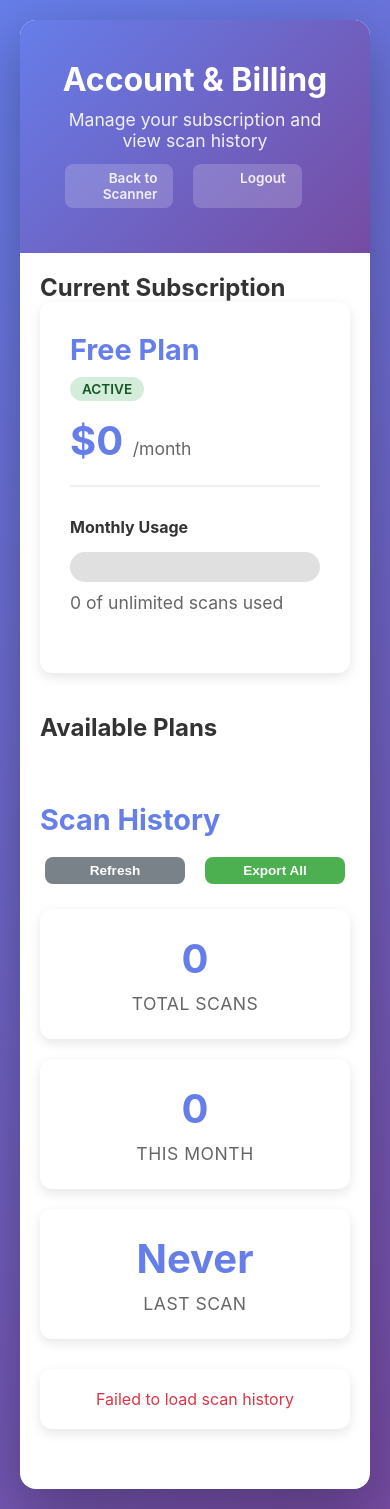
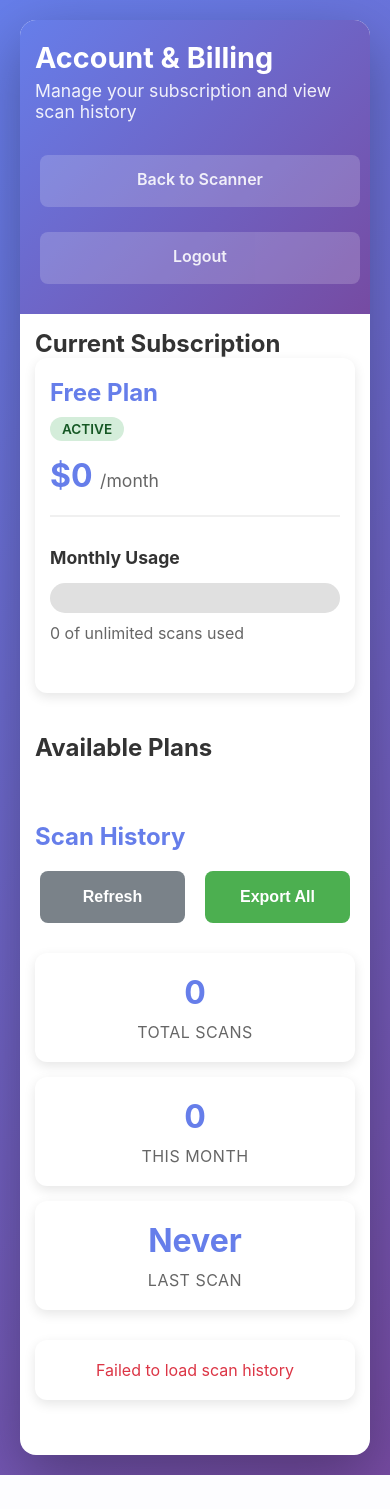
Before and after one commit to coramo123/mail-scanner, a Flask app: template templates/account.html in a window 390 px wide. After the commit the page ends 1475 px from the top, so only its background shows below. Run offline with Flask 3, Linux system fonts and the light colour scheme; the template is opened without the code that fills it, so the values that code supplies are empty; parts of the project's set-up code (start-up, migrations or seed data) failed here and were passed over; some libraries are stand-ins or nearby versions.

Commit message:
Improve mobile responsiveness and UX
- Increase button sizes to 52px minimum (better touch targets)
- Make fonts larger and more readable on mobile
- Add horizontal scrolling for tables on small screens
- Stack navigation buttons vertically on mobile
- Improve spacing and padding throughout
- Enhance account page mobile layout
- Add smooth scrolling for tabs and tables

🤖 Generated with [Claude Code](https://claude.com/claude-code)

Co-Authored-By: Claude <noreply@anthropic.com>

```diff
--- a/static/css/style.css
+++ b/static/css/style.css
@@ -348,45 +348,103 @@ td em {
 
 /* Responsive Design */
 @media (max-width: 768px) {
+    /* Make everything more spacious and touch-friendly */
+    body {
+        font-size: 16px; /* Prevent iOS zoom on inputs */
+    }
+
+    .container {
+        padding: 0;
+    }
+
+    header {
+        padding: 20px 15px;
+    }
+
     header h1 {
-        font-size: 2em;
+        font-size: 1.8em;
+        margin-bottom: 5px;
+    }
+
+    header p {
+        font-size: 0.95em;
     }
 
     .tabs {
-        flex-direction: column;
+        flex-direction: row;
+        overflow-x: auto;
+        -webkit-overflow-scrolling: touch;
+        padding: 0 10px;
     }
 
     .tab-button {
-        padding: 15px;
+        padding: 18px 25px; /* Larger touch targets */
+        font-size: 1.05em;
+        min-width: 120px;
+        white-space: nowrap;
     }
 
     main {
-        padding: 20px;
+        padding: 20px 15px;
     }
 
     .upload-area {
-        padding: 40px 20px;
+        padding: 50px 20px;
+        min-height: 250px;
+    }
+
+    .upload-area h2 {
+        font-size: 1.3em;
+        margin-bottom: 15px;
+    }
+
+    .upload-area p {
+        font-size: 1em;
+        margin-bottom: 25px;
+    }
+
+    /* Bigger, more touch-friendly buttons */
+    .btn {
+        width: 100%;
+        padding: 18px 24px;
+        font-size: 1.1em;
+        min-height: 52px; /* Minimum touch target */
+        margin-bottom: 10px;
+    }
+
+    .btn-main {
+        padding: 20px 24px;
+        font-size: 1.15em;
     }
 
     .results-header {
         flex-direction: column;
         align-items: stretch;
+        gap: 15px;
+    }
+
+    .results-header h2 {
+        font-size: 1.5em;
     }
 
     .results-actions {
         flex-direction: column;
+        gap: 10px;
     }
 
-    .btn {
-        width: 100%;
+    /* Make tables scroll horizontally on mobile */
+    .results-container {
+        overflow-x: auto;
+        -webkit-overflow-scrolling: touch;
     }
 
     table {
-        font-size: 0.85em;
+        font-size: 0.9em;
+        min-width: 600px; /* Force horizontal scroll */
     }
 
     th, td {
-        padding: 10px;
+        padding: 12px 8px;
     }
 }
 
@@ -828,35 +886,132 @@ td em {
 
 /* Mobile Responsive */
 @media (max-width: 768px) {
+    /* Account Header */
+    header > div {
+        flex-direction: column !important;
+        gap: 20px;
+        align-items: flex-start !important;
+    }
+
+    header > div > div {
+        width: 100%;
+        text-align: left !important;
+    }
+
+    header > div > div > div {
+        flex-direction: column !important;
+        gap: 10px !important;
+    }
+
+    header .btn-small {
+        width: 100% !important;
+        padding: 14px !important;
+        font-size: 1em !important;
+        text-align: center !important;
+    }
+
     .account-main {
-        padding: 20px;
+        padding: 15px;
+    }
+
+    /* Subscription Overview */
+    .subscription-card {
+        padding: 20px 15px;
     }
 
     .subscription-header {
         flex-direction: column;
+        gap: 15px;
+    }
+
+    .subscription-header h3 {
+        font-size: 1.5em;
     }
 
     .subscription-price {
         text-align: left;
-        margin-top: 15px;
+        margin-top: 0;
     }
 
+    .price-amount {
+        font-size: 2em;
+    }
+
+    /* Usage Stats */
+    .usage-stats h4 {
+        font-size: 1.1em;
+    }
+
+    .usage-text {
+        font-size: 1em;
+    }
+
+    /* Plans Grid - Stack cards vertically */
     .plans-grid {
         grid-template-columns: 1fr;
+        gap: 20px;
     }
 
+    .plan-card {
+        padding: 25px 20px;
+    }
+
+    .plan-header h3 {
+        font-size: 1.4em;
+    }
+
+    .plan-price .price-amount {
+        font-size: 2.2em;
+    }
+
+    .plan-features {
+        font-size: 1em;
+        margin: 20px 0;
+    }
+
+    .plan-features li {
+        padding: 10px 0;
+    }
+
+    /* Subscription Actions */
     .subscription-actions {
         flex-direction: column;
+        gap: 12px;
     }
 
+    .subscription-actions .btn {
+        width: 100%;
+        padding: 16px;
+        font-size: 1.05em;
+    }
+
+    /* History Stats */
     .history-stats {
         grid-template-columns: 1fr;
+        gap: 15px;
     }
 
+    .stat-card {
+        padding: 20px;
+    }
+
+    .stat-value {
+        font-size: 2em;
+    }
+
+    .stat-label {
+        font-size: 1em;
+    }
+
+    /* Section Header */
     .section-header {
         flex-direction: column;
         align-items: flex-start;
         gap: 15px;
+    }
+
+    .section-header h2 {
+        font-size: 1.5em;
     }
 
     .section-header > div {
@@ -867,5 +1022,18 @@ td em {
 
     .section-header .btn {
         flex: 1;
+        padding: 14px;
+        font-size: 1em;
+    }
+
+    /* Scan History Table */
+    .scan-history-table {
+        overflow-x: auto;
+        -webkit-overflow-scrolling: touch;
+    }
+
+    .scan-history-table table {
+        min-width: 600px;
+        font-size: 0.9em;
     }
 }
```
